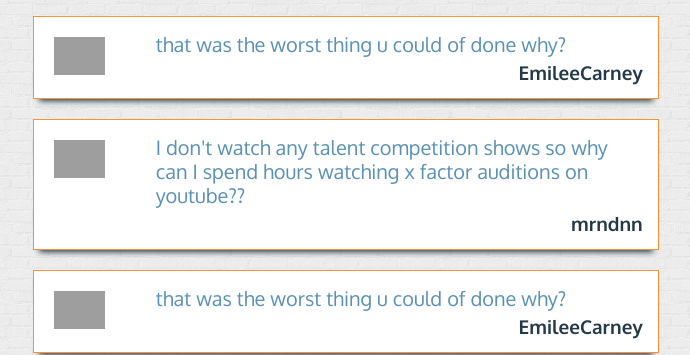
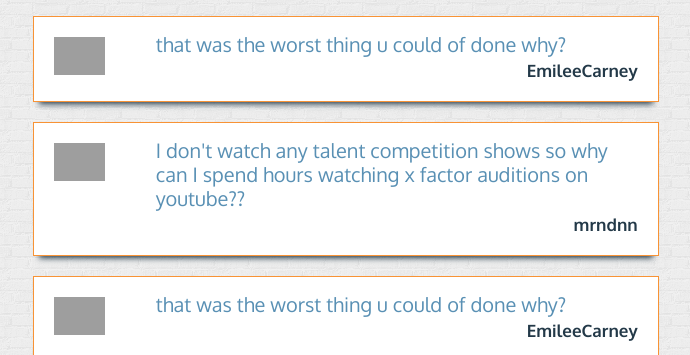
Before and after one commit to bulkan/queshuns, a plain HTML site: page newdesign/index.html in a window 1280 px wide. Shown: the part 445-800 px from the top of the page, without its empty margins (295-985 px from the left). Drawn offline with Linux system fonts and the light colour scheme; grey boxes are pictures that could not be loaded.

Commit message:
further UI changes

```diff
--- a/newdesign/stylesheet.css
+++ b/newdesign/stylesheet.css
@@ -188,12 +188,13 @@ i.ss-icon{
 
 .post-text{
     padding: 15px;
+    margin: 0;
 }
 
 .post a{
     font-family: 'Oxygen', sans-serif;
-    font-size: 19px;
-    line-height: 22px;
+    font-size: 17px;
+    line-height: 20px;
     font-weight:700;
     color: #233948;
     -webkit-transition: all .5s ease;
@@ -202,7 +203,7 @@ i.ss-icon{
     -ms-transition: all .5s ease;
     transition: all .5s ease;
     float: right;
-    padding-top: 5px;
+    padding: 5px;
 }
 
 .post a:hover{
```
